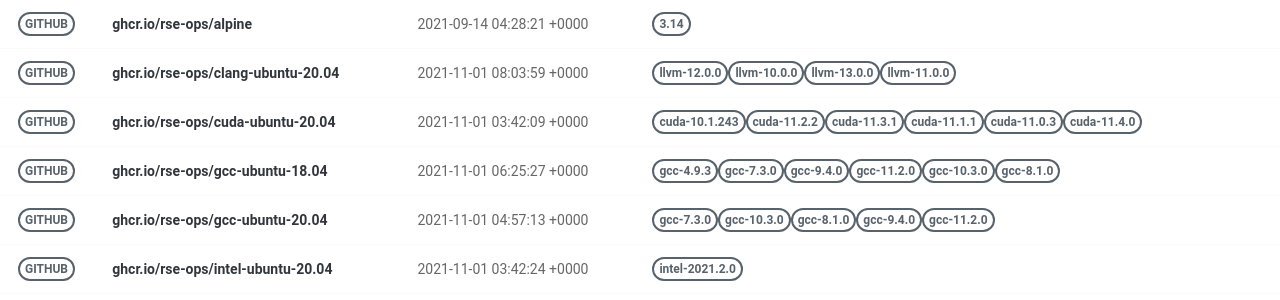
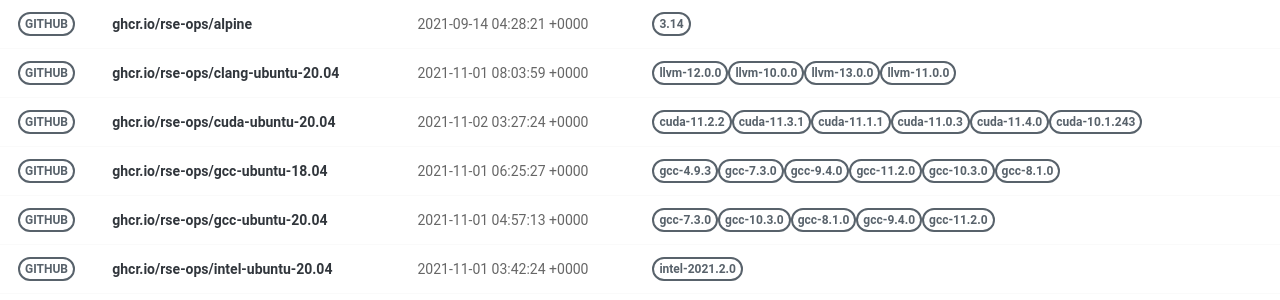
Before and after one commit to rse-ops/docker-images, a Jekyll site: the page built from pages/index.md, in a window 1280 px wide. Shown: the part 130-430 px from the top of the page. Built offline with Jekyll 4.4.1, drawn with Linux system fonts in a browser that asks for light colours; nearby versions of some CDN libraries.

Commit message:
Automated push to update library 2021-11-02

```diff
--- a/_library/ghcr.io-rse-ops-cuda-ubuntu-20.04.md
+++ b/_library/ghcr.io-rse-ops-cuda-ubuntu-20.04.md
@@ -1,14 +1,11 @@
 ---
 layout: container
 name: ghcr.io/rse-ops/cuda-ubuntu-20.04
-updated_at: 2021-11-01 03:42:09.089823
+updated_at: 2021-11-02 03:27:24.150982
 
 
 container_url: https://github.com/orgs/rse-ops/packages/container/package/cuda-ubuntu-20.04
 versions:
- - tag: cuda-10.1.243
-   dockerfile: https://github.com/rse-ops/docker-images/blob/main/ubuntu/cuda/Dockerfile
-   manifest: https://crane.ggcr.dev/manifest/ghcr.io/rse-ops/cuda-ubuntu-20.04:cuda-10.1.243
  - tag: cuda-11.2.2
    dockerfile: https://github.com/rse-ops/docker-images/blob/main/ubuntu/cuda/Dockerfile
    manifest: https://crane.ggcr.dev/manifest/ghcr.io/rse-ops/cuda-ubuntu-20.04:cuda-11.2.2
```
Also changed, not shown: other parts of _library/ghcr.io-rse-ops-cuda-ubuntu-20.04.md (+3 -0 lines).
